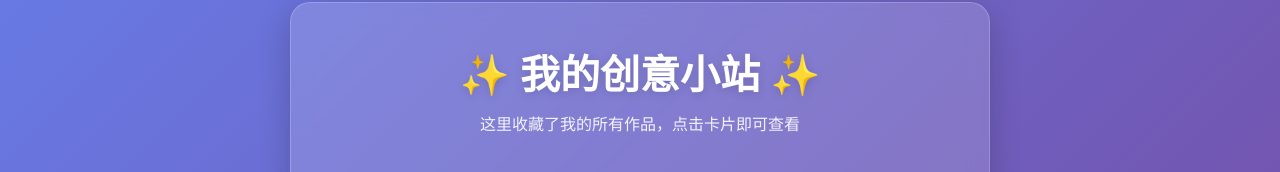
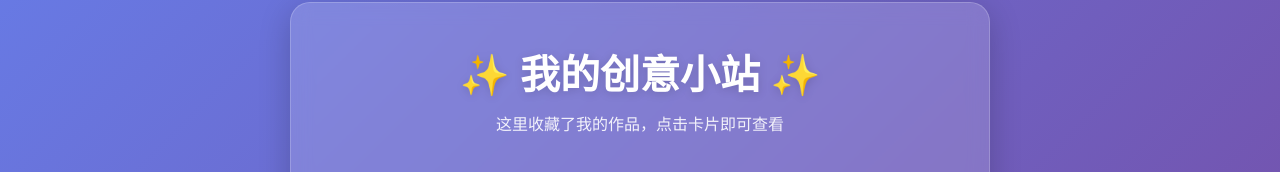
Before and after one commit to starli535/starli, a plain HTML site: page index.html in a window 1280 px wide. Shown: the part 190-362 px from the top of the page. Drawn offline with Linux system fonts and the light colour scheme.

Commit message:
Update index.html

```diff
--- a/index.html
+++ b/index.html
@@ -92,7 +92,7 @@
 <body>
     <div class="container">
         <h1>✨ 我的创意小站 ✨</h1>
-        <p class="subtitle">这里收藏了我的所有作品，点击卡片即可查看</p>
+        <p class="subtitle">这里收藏了我的作品，点击卡片即可查看</p>
 
         <div class="nav-grid">
             <a href="Art.html" class="nav-card">
```
